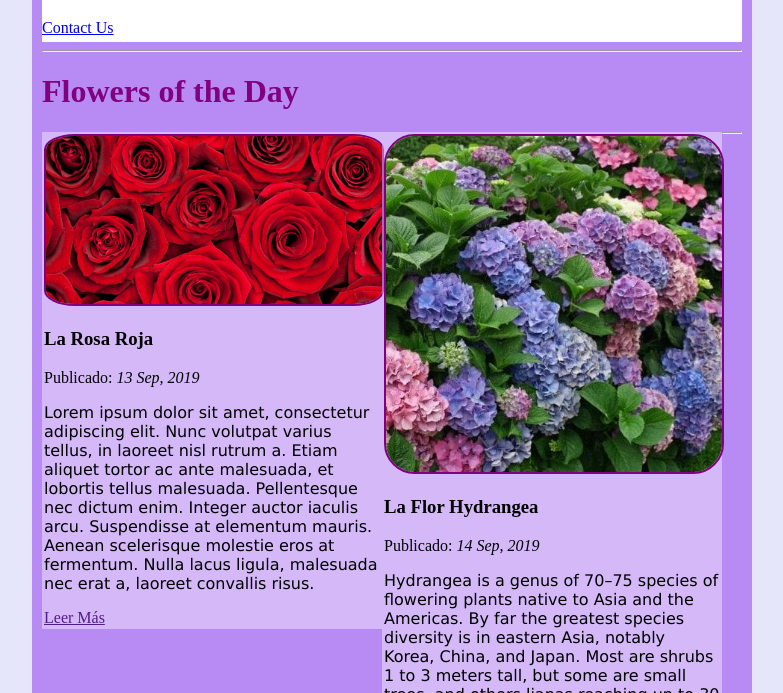
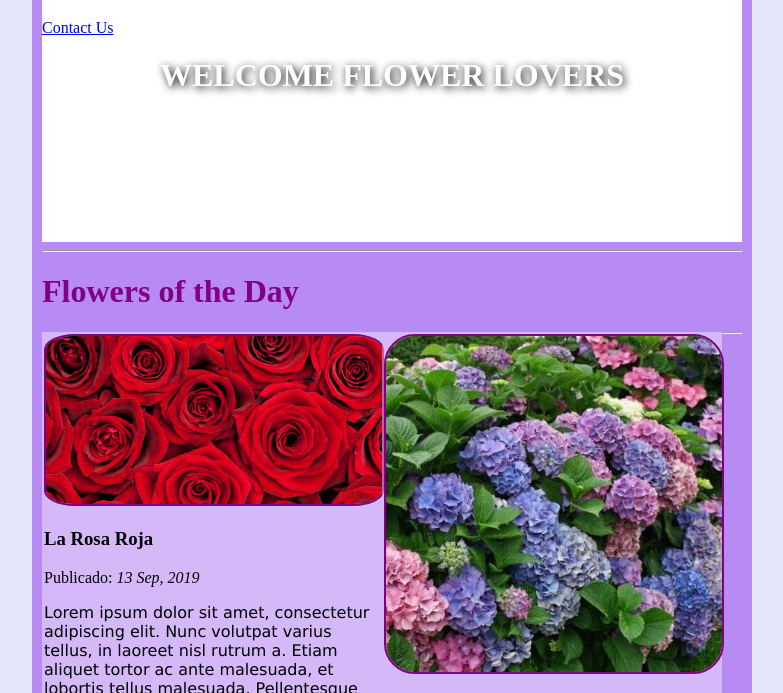
Before and after one commit to dollchuu/html-css-course, a plain HTML site: page index.html in a window 1280 px wide. Shown: the part 89-782 px from the top of the page, without its empty margins (248-1031 px from the left). Drawn offline with Linux system fonts and the light colour scheme.

Commit message:
Changes to welcome to flower

```diff
--- a/index.html
+++ b/index.html
@@ -15,6 +15,10 @@
                 <div>
                     <a href="contact.html">Contact Us</a>
                 </div>
+                <div class="welcome">
+                    <h1>Welcome Flower Lovers</h1>
+                </div>
+
             </div>
             <hr />
             <h1>Flowers of the Day</h1>
```
Also changed, not shown: 1 other file.
